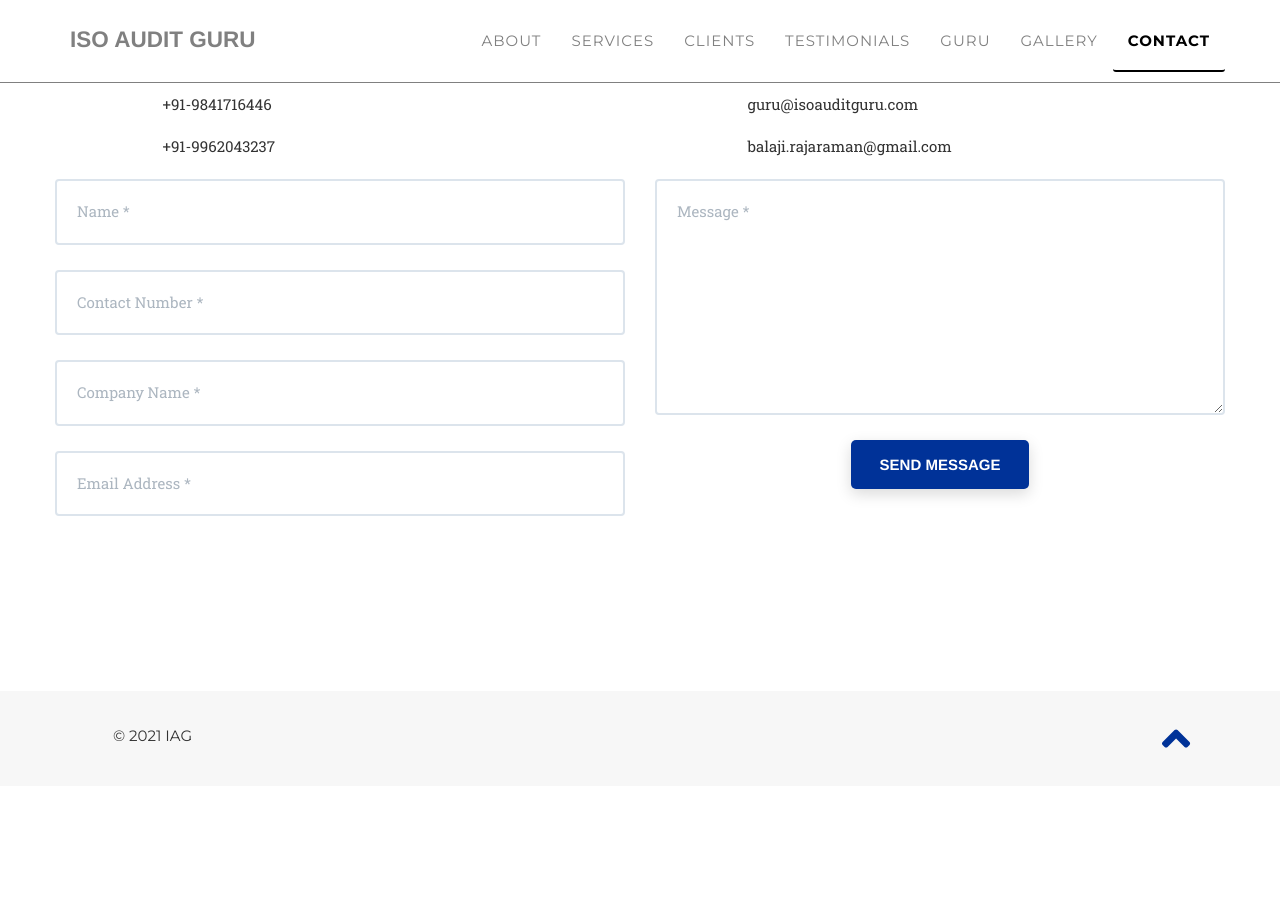
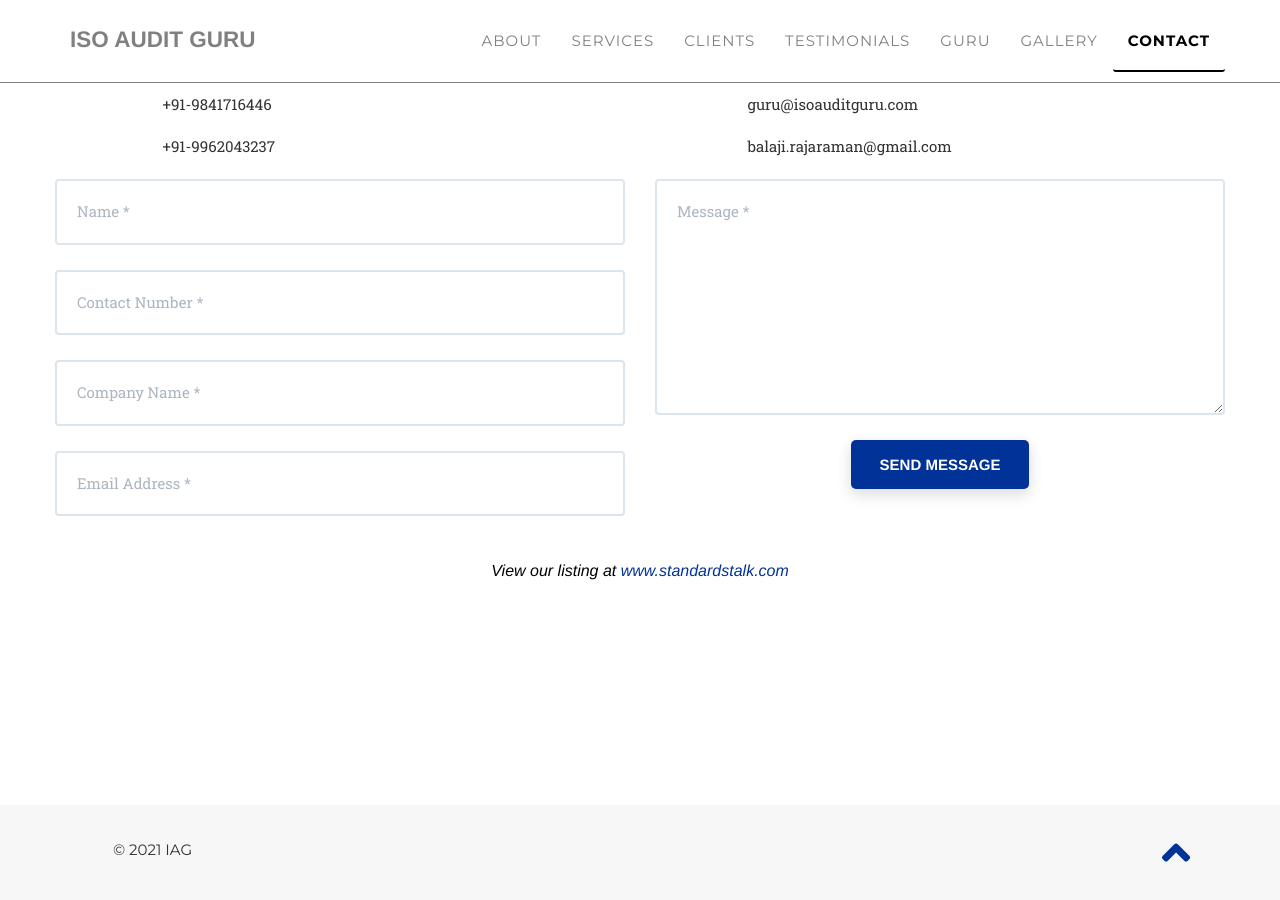
Before and after one commit to ISO-Audit-Guru/ISO-Audit-Guru.github.io, a Jekyll site: the page built from index.html, in a window 1280 px wide and 900 px high, scrolled down 7008 px. Built offline with Jekyll 4.4.1, drawn with Linux system fonts in a browser that asks for light colours; nearby versions of some CDN libraries; some web fonts are replaced; before the commit the page ends 7794 px from its top, so only the background shows below that.

Commit message:
Update contact.html

```diff
--- a/_includes/contact.html
+++ b/_includes/contact.html
@@ -78,5 +78,10 @@
                 </div>
             </form>
         </div>
+        <div class="row">
+            <div class="col-lg-12 text-center">
+                <h3 class="section-subheading text-muted contact-subheading">View our listing at <a href="https://www.standardstalk.com/listings/isoauditguru.html" style="">www.standardstalk.com</a></h3>
+            </div>
+        </div>
     </div>
 </section>
```
